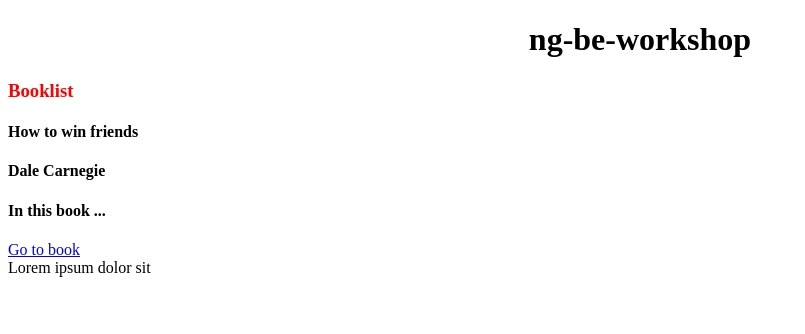
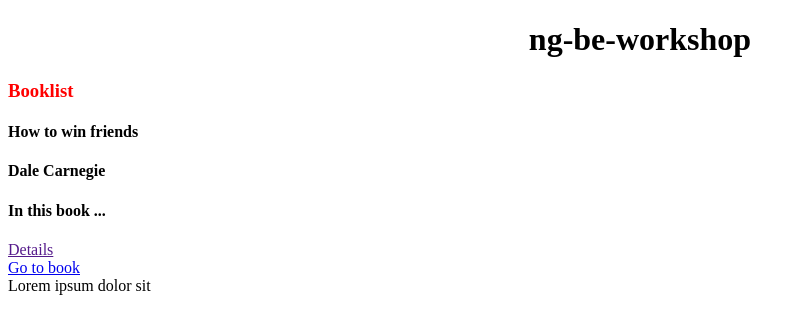
Before and after one commit to TParm/AngularDay, an Angular app in the folder ng-be-workshop/: page / in a window 1280 px wide. Shown: the top 334 px of the page, without its empty margins (0-805 px from the left). Built offline with nearby package versions, Linux system fonts and the light colour scheme.

Commit message:
output binding

```diff
--- a/ng-be-workshop/src/app/app.component.html
+++ b/ng-be-workshop/src/app/app.component.html
@@ -1,3 +1,4 @@
 <h1 style="text-align: center;">{{title}}</h1>
 <app-book-card
+  (detailClicked)="onDetailClicked($event)"
   [content]='content'></app-book-card>
--- a/ng-be-workshop/src/app/app.component.ts
+++ b/ng-be-workshop/src/app/app.component.ts
@@ -1,4 +1,5 @@
 import { Component } from '@angular/core';
+import { Book } from './book';
 
 @Component({
   selector: 'app-root',
@@ -8,9 +9,14 @@ import { Component } from '@angular/core';
 export class AppComponent {
   title = 'ng-be-workshop';
 
-  content = {
+  content: Book = {
     title: 'How to win friends',
     author: 'Dale Carnegie',
     abstract: 'In this book ...'
   };
+
+  onDetailClicked(book: Book){
+    console.log("detail was clicked ", book);
+    console.table(book);
+  }
 }
--- a/ng-be-workshop/src/app/book-card/book-card.component.html
+++ b/ng-be-workshop/src/app/book-card/book-card.component.html
@@ -3,6 +3,8 @@
 <h4>{{ content.title }}</h4>
 <h4>{{ content.author }}</h4>
 <h4>{{ content.abstract }}</h4>
+<a (click)="onClick($event)" href="">Details</a>
+<br>
 <a href="www.google.be">Go to book</a>
 <br>
 <a>Lorem ipsum dolor sit</a>
--- a/ng-be-workshop/src/app/book-card/book-card.component.ts
+++ b/ng-be-workshop/src/app/book-card/book-card.component.ts
@@ -1,4 +1,5 @@
-import { Component, OnInit, Input } from '@angular/core';
+import { Component, OnInit, Input, Output, EventEmitter } from '@angular/core';
+import { Book } from '../book';
 
 @Component({
   selector: 'app-book-card',
@@ -7,7 +8,8 @@ import { Component, OnInit, Input } from '@angular/core';
 })
 export class BookCardComponent implements OnInit {
 
-  @Input() content: any;
+  @Input() content!: Book;
+  @Output() detailClicked = new EventEmitter<Book>();
   titlecolor = 'red';
 
   constructor() { }
@@ -15,4 +17,10 @@ export class BookCardComponent implements OnInit {
   ngOnInit(): void {
   }
 
+  onClick(click: MouseEvent){
+    click.preventDefault();
+    this.detailClicked.emit(this.content);
+    console.log('Click Details-Link');
+  }
+
 }
--- /dev/null
+++ b/ng-be-workshop/src/app/book.ts
@@ -0,0 +1,5 @@
+export interface Book{
+    title: string;
+    author: string;
+    abstract: string;
+}
```
